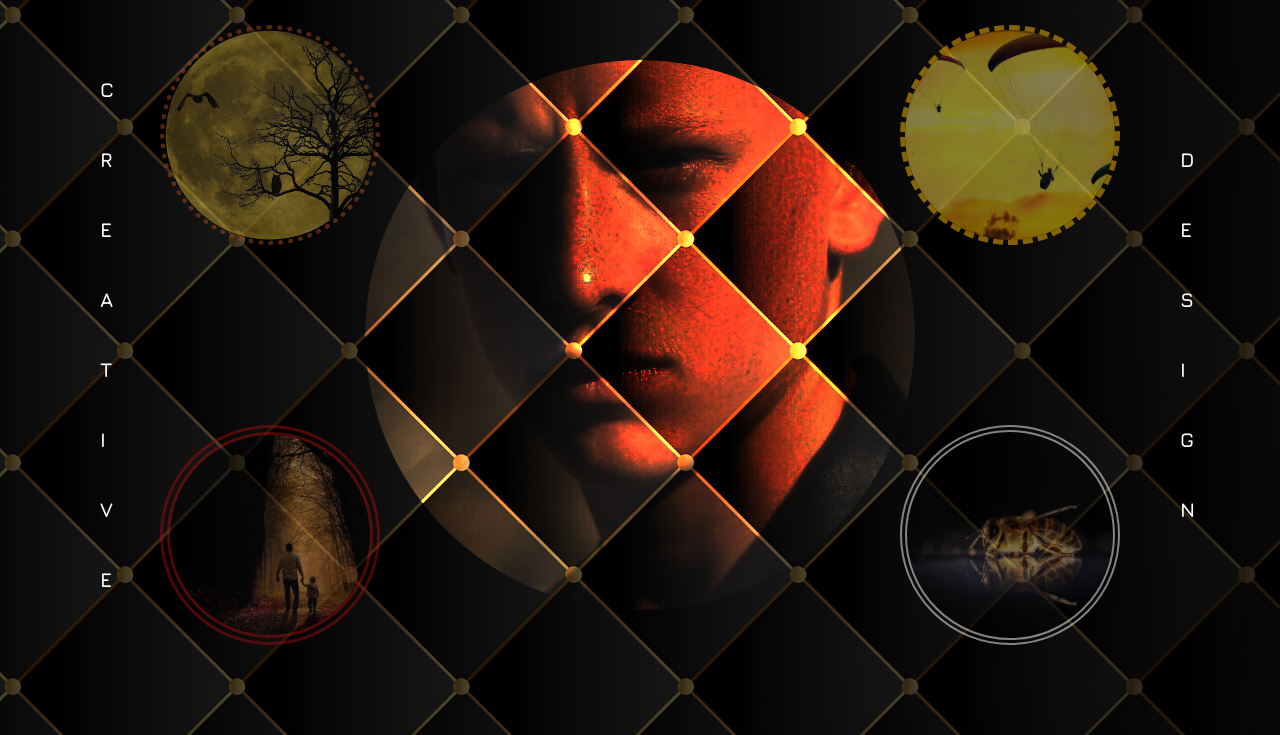
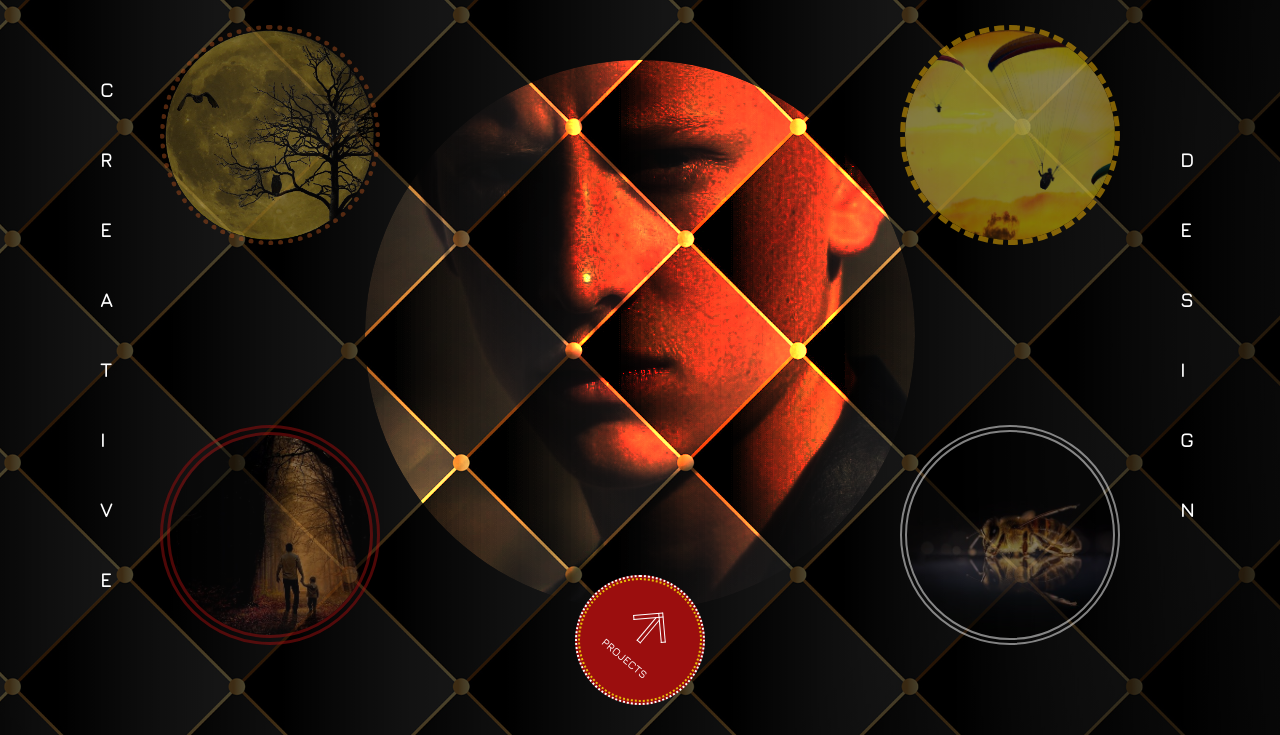
Before and after one commit to rgmcewan/portfolioPage, a plain HTML site: page index.html in a window 1280 px wide. Shown: the part 65-800 px from the top of the page. Drawn offline with nearby package versions, Linux system fonts and the light colour scheme.

```diff
--- a/index.html
+++ b/index.html
@@ -37,6 +37,18 @@
     <h4 class="featured-text featured-text-1">Creative</h4>
     <h4 class="featured-text featured-text-2">Design</h4>
     <!- End of Featured Text ->
+
+<!- Main Button ->
+<a href="#" class="main-btn">
+    <div class="main-btn-content center">
+        <div class="main-btn-line"></div>
+        <div class="main-btn-line"></div>
+        <div class="main-btn-line"></div>
+        <span>Projects</span>
+    </div>
+</a>
+<!- End of Main Button ->
+
 </section>
 <!- End of Section 1 -><!- End of Page Container ->
 
--- a/style.css
+++ b/style.css
@@ -33,6 +33,7 @@ html {
     z-index: 300;
     transform: translate(-50%, -50%);
     opacity: 0;
+    pointer-events: none;
 }
 
 .mouse-circle {
@@ -166,7 +167,7 @@ html {
     position: absolute;
     overflow: hidden;
     border-radius: 50%;
-    transition: width .2s, height .2s;
+    transition: width 0.2s, height 0.2s;
 }
 
 .main-circle:hover {
@@ -199,3 +200,60 @@ html {
 .featured-text-2 {
     margin: 0 10rem 0 auto;
 }
+
+
+/* Main Button */
+.main-btn {
+    position: absolute;
+    bottom: 3rem;
+    width: 13rem;
+    height: 13rem;
+    background-color: #9b0e0e;
+    border-radius: 50%;
+    border: 0.2rem dotted #fff;
+    padding: 0.1rem;
+}
+
+.main-btn-content {
+    width: 100%;
+    height: 100%;
+    border: .2rem dotted #e7be08;
+    border-radius: 50%;
+    transform: rotate(40deg);
+}
+
+.main-btn-line {
+    position: absolute;
+    top: 4rem;
+    width: 3rem;
+    height: 0.5rem;
+    border: 0.1rem solid #fff;
+}
+
+.main-btn-line:nth-child(1) {
+    transform: rotateZ(-45deg) translateX(-.65rem);
+    transform-origin: left center;
+    border-right: none;
+}
+
+.main-btn-line:nth-child(2) {
+    transform: rotateZ(45deg) translateX(0.65rem);
+    transform-origin: right center;
+    border-left: none;
+}
+.main-btn-line:nth-child(3) {
+    transform: rotateZ(90deg) translateX(0.5rem);
+    border-left: none;
+}
+
+.main-btn span {
+    position: absolute;
+    bottom: 3rem;
+    color: #fff;
+    font-size: 1.1rem;
+    font-weight: 600;
+    text-transform: uppercase;
+
+}
+/* End of Main Button */
+/* End of Section 1 */
```
